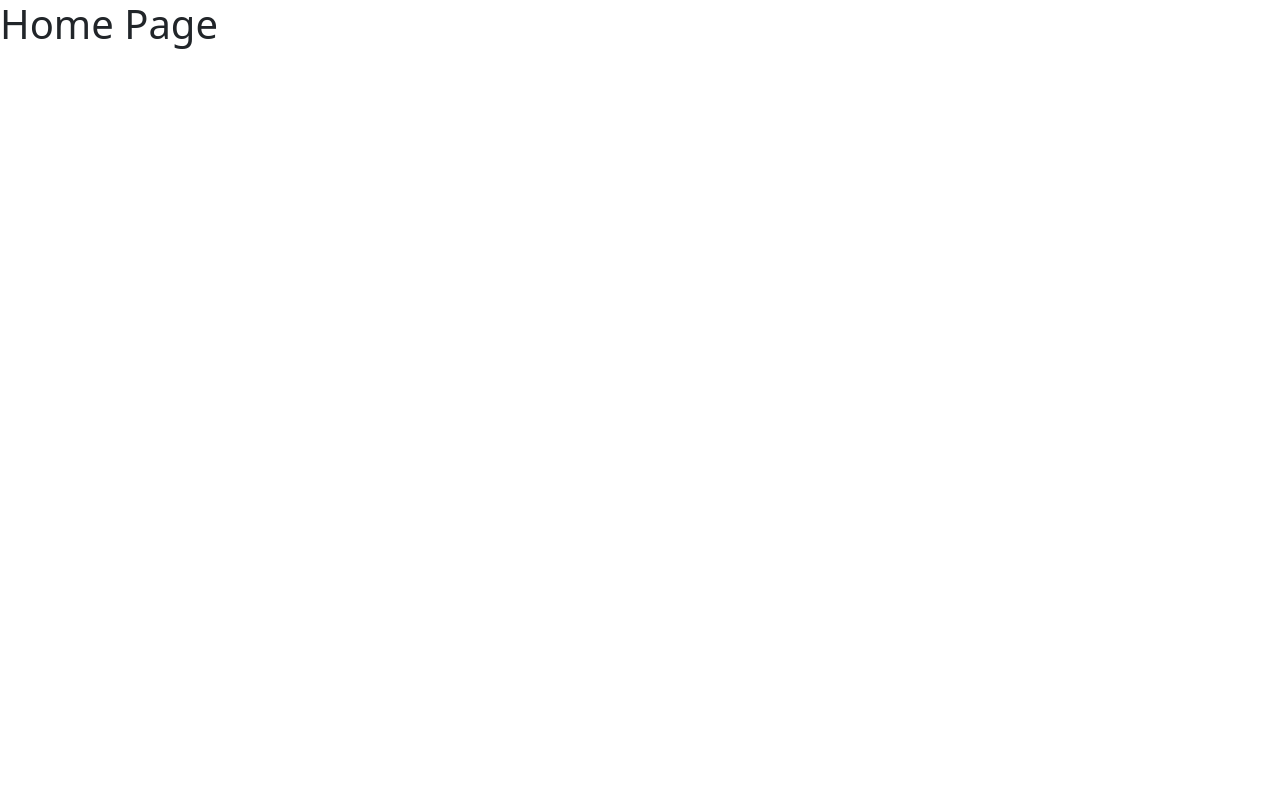
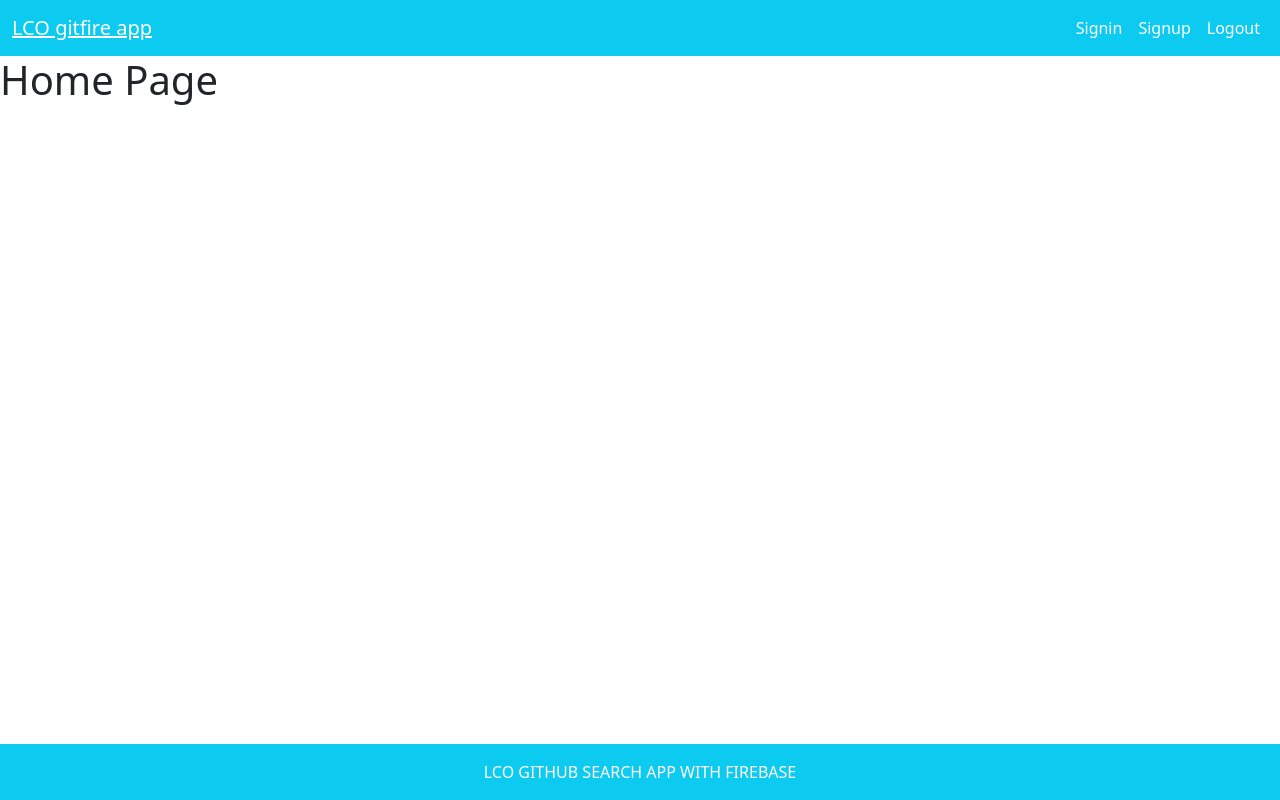
Before and after one commit to GRAviTY-GAGAN/Github-Repositiry-Search-App, a React (Create React App) app: page / in a window 1280 px wide. Built offline with nearby package versions, Linux system fonts and the light colour scheme.

Commit message:
Headers and footers

```diff
--- a/src/App.js
+++ b/src/App.js
@@ -21,6 +21,8 @@
 import PageNotFound from './Pages/PageNotFound';
 import Signup from './Pages/Signup';
 import { UserContext } from './context/UserContext';
+import Footer from './layout/Footer';
+import Header from './layout/Header';
 
 
 
@@ -35,12 +37,14 @@
       <ToastContainer />
       <UserContext.Provider value={{user, setUser}}>
       {/* passing user and setUser so that i can keepon updating values */}
+      <Header />
         <Routes>
           <Route exact path='/' element={<Home />} />
           <Route exact path='/signin' element={<Signin />} />
           <Route exact path='/signup' element={<Signup />} />
           <Route exact path='*' element={<PageNotFound />} />
         </Routes>
+        <Footer />
       </UserContext.Provider>
     </Router>
   );
--- a/src/Pages/PageNotFound.js
+++ b/src/Pages/PageNotFound.js
@@ -3,7 +3,7 @@
 const PageNotFound = () => {
     return(
         <div>
-            <h1>PageNotFound Page</h1>
+            <h1>PageNotFound</h1>
         </div>
     )
 }
--- /dev/null
+++ b/src/layout/Footer.js
@@ -0,0 +1,17 @@
+import React from "react";
+import { Container } from "reactstrap";
+
+
+const Footer = () => {
+    return (
+        <Container
+        fluid
+        tag='footer'
+        className='text-center bg-info text-white text-uppercase fixed-bottom p-3'
+        >
+            LCO Github search App with Firebase
+        </Container>
+    )
+}
+
+export default Footer;
--- /dev/null
+++ b/src/layout/Header.js
@@ -0,0 +1,46 @@
+import React, {useState, useContext} from "react";
+import {
+Collapse,
+Navbar,
+NavbarToggler,
+NavbarBrand,
+Nav, NavItem, NavLink, NavbarText
+} from 'reactstrap'
+
+import {Link} from "react-router-dom";
+
+import { UserContext } from "../context/UserContext";
+
+const Header = () => {
+    return(
+        <Navbar color="info" light expand='md'>
+            <NavbarBrand>
+                <Link to='/' className="text-white">
+                    LCO gitfire app
+                </Link>
+            </NavbarBrand>
+            <NavbarToggler />
+            <Collapse navbar>
+                <Nav className="ms-auto" navbar>
+                    <NavItem>
+                        <NavLink className="text-white">
+                            Signin
+                        </NavLink>
+                    </NavItem>
+                    <NavItem>
+                        <NavLink className="text-white">
+                            Signup
+                        </NavLink>
+                    </NavItem>
+                    <NavItem>
+                        <NavLink className="text-white">
+                            Logout
+                        </NavLink>
+                    </NavItem>
+                </Nav>
+            </Collapse>
+        </Navbar>
+    )
+}
+
+export default Header;
```
